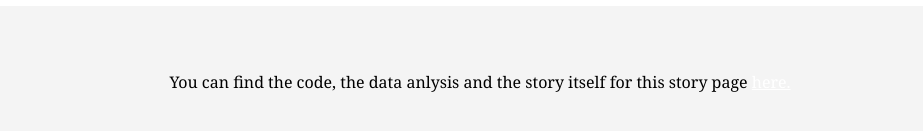
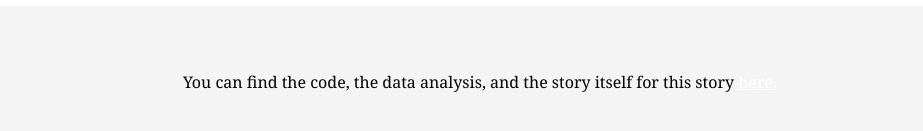
Before and after one commit to yatingw24/X-men, a plain HTML site: page index.html in a window 1280 px wide. Shown: the part 7234-7365 px from the top of the page, without its empty margins (160-1083 px from the left). Drawn offline with nearby package versions, Linux system fonts and the light colour scheme; a script that the page names is missing.

Commit message:
Update index.html

```diff
--- a/index.html
+++ b/index.html
@@ -180,8 +180,9 @@
   </div>
   <div class="footer">
     <div class="content">
-      <p>You can find the code, the data anlysis and the story itself for this story page <a href="https://github.com/yatingw24/X-men">here.</a></p>
+      <p>You can find the code, the data analysis, and the story itself for this story <a href="https://github.com/yatingw24/X-men">here.</a></p>
     </div>
+
   </div>
 
 
```
